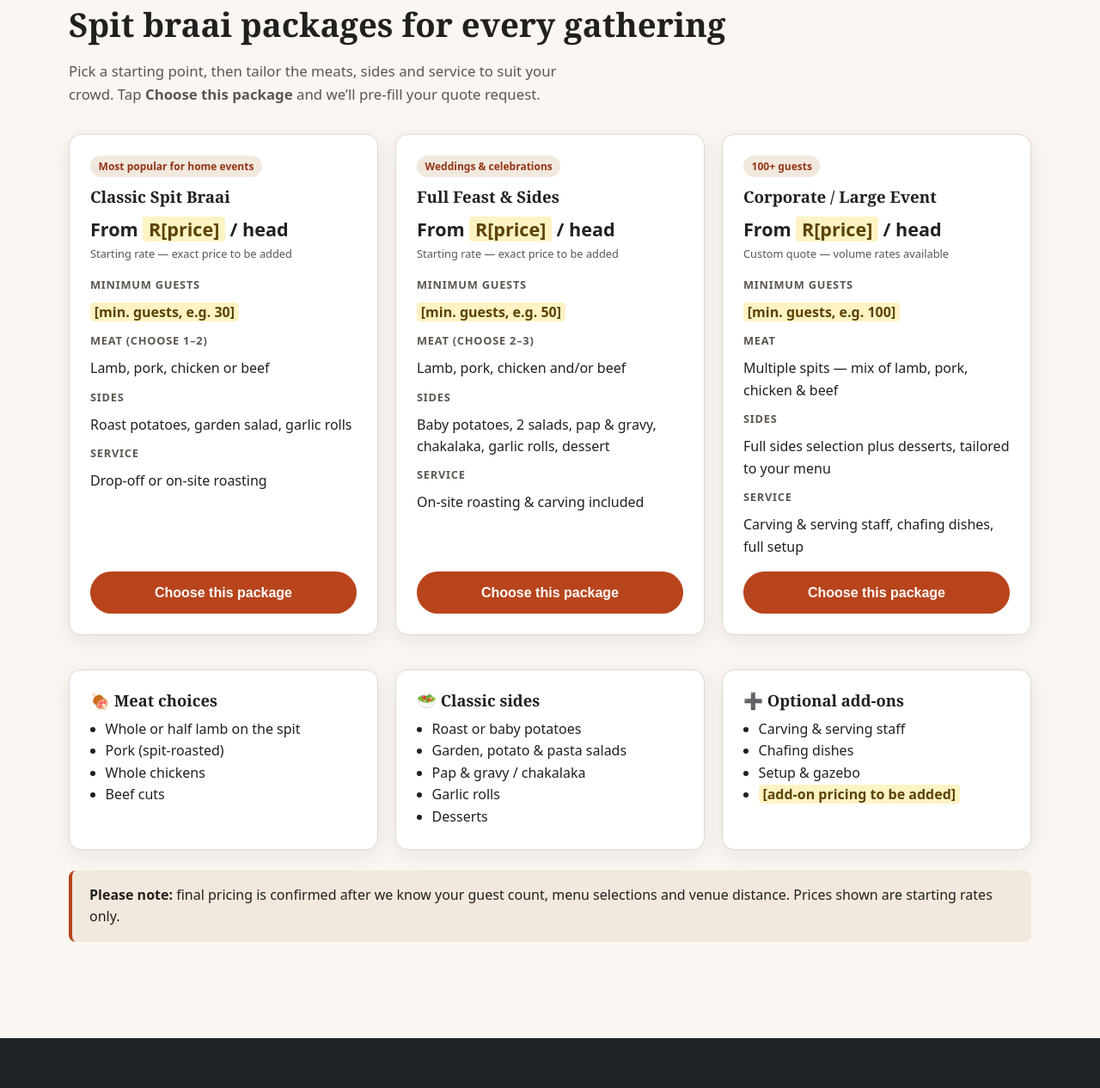
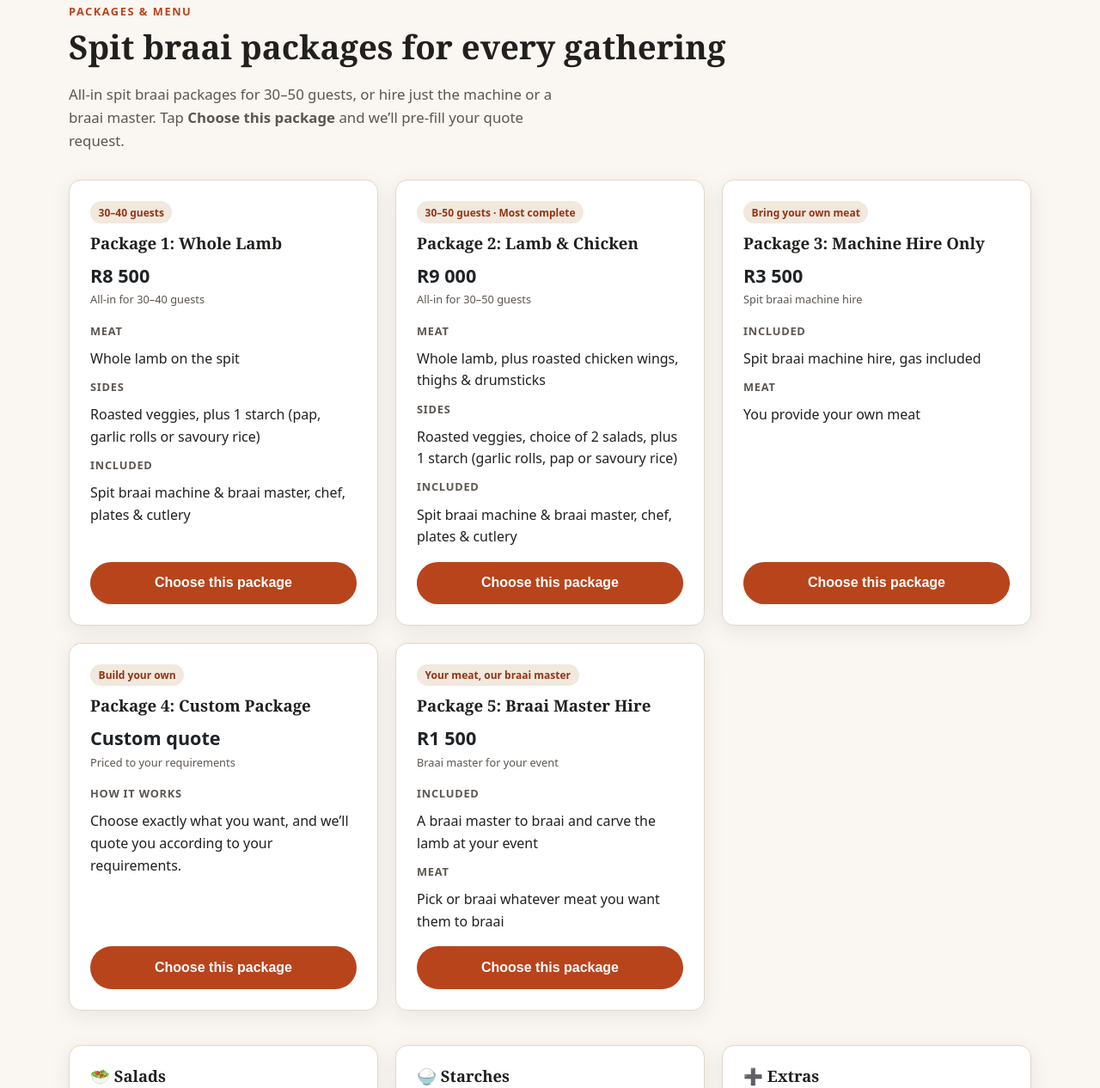
Before and after one commit to lawless-commits/mr-swiss-spit-braai, a plain HTML site: page index.html in a window 1280 px wide. Shown: the part 842-2108 px from the top of the page at 86% size. Drawn offline with Linux system fonts and the light colour scheme.

Commit message:
Add real packages and prices, owner's business description; remove placeholders
Co-Authored-By: Claude Opus 5.5 <noreply@anthropic.com>

```diff
--- a/index.html
+++ b/index.html
@@ -4,7 +4,7 @@
 <meta charset="utf-8">
 <meta name="viewport" content="width=device-width, initial-scale=1">
 <title>Mr Swiss Spit Braai Services | Spit Braai Catering in Midrand &amp; Gauteng</title>
-<meta name="description" content="Slow-roasted spit braais, generous sides and friendly on-site service for birthdays, weddings, memorials and corporate events across Midrand, Johannesburg and Pretoria. 5.0-star Google rating.">
+<meta name="description" content="Midrand-based mobile spit braai and event catering. On-site spit braai masters and serving station setups for parties, weddings, baby showers, kids' parties and corporate events across Midrand, Johannesburg and Pretoria. 5.0-star Google rating.">
 <meta name="theme-color" content="#1f2326">
 <style>
   :root {
@@ -69,7 +69,6 @@
   .trust li { background: rgb(255 255 255 / .08); border: 1px solid rgb(255 255 255 / .15); border-radius: 999px; padding: .4rem .9rem; font-size: .9rem; }
   .stars { color: #ffc94d; letter-spacing: 2px; }
 
-  /* Photos (sample stock from Pexels in images/ — swap for the client's own, same filenames) */
   .ph { width: 100%; height: auto; aspect-ratio: 4 / 3; object-fit: cover; border-radius: var(--radius); background: var(--slate); }
   .hero .ph { aspect-ratio: 1; box-shadow: 0 20px 60px rgb(0 0 0 / .4); }
   @media (max-width: 899px) { .hero .ph { aspect-ratio: 16 / 10; } }
@@ -83,7 +82,6 @@
   .pkg .tag { align-self: flex-start; background: var(--sand); color: var(--ember-dark); font-size: .75rem; font-weight: 700; padding: .2rem .6rem; border-radius: 999px; margin-bottom: .75rem; }
   .price { font-size: 1.35rem; font-weight: 800; color: var(--charcoal); margin: 0; }
   .price small { display: block; font-size: .8rem; font-weight: 500; color: var(--muted); }
-  .placeholder { background: #fff3c4; color: #5a4300; padding: 0 .3em; border-radius: 4px; font-weight: 600; }
   .pkg dl { margin: 1rem 0; display: grid; gap: .6rem; }
   .pkg dt { font-weight: 700; font-size: .8rem; text-transform: uppercase; letter-spacing: .06em; color: var(--muted); }
   .pkg dd { margin: 0; }
@@ -96,7 +94,7 @@
   /* Events & areas */
   .dark { background: var(--charcoal); color: #f2ede7; }
   .dark .lead { color: #cfc7bf; } .dark .eyebrow { color: var(--flame); }
-  .events { list-style: none; padding: 0; margin: 2rem 0 0; display: grid; gap: 1rem; grid-template-columns: repeat(auto-fit, minmax(160px, 1fr)); }
+  .events { list-style: none; padding: 0; margin: 2rem 0 0; display: grid; gap: 1rem; grid-template-columns: repeat(auto-fit, minmax(min(220px, 40%), 1fr)); }
   .events li { background: var(--slate); border-radius: var(--radius); padding: 1.25rem; border: 1px solid rgb(255 255 255 / .08); }
   .events .ico { font-size: 1.6rem; display: block; margin-bottom: .4rem; }
   .areas { margin-top: 3rem; display: grid; gap: 1.5rem; }
@@ -186,9 +184,9 @@
   <section class="hero" id="top">
     <div class="wrap">
       <div>
-        <p class="eyebrow" style="color:var(--flame)">Spit Braai Catering · Midrand &amp; Gauteng</p>
+        <p class="eyebrow" style="color:var(--flame)">Mobile Spit Braai &amp; Event Catering · Midrand &amp; Gauteng</p>
         <h1>Mr Swiss <span>Spit Braai</span> Services</h1>
-        <p class="lead">Slow-roasted spit braais, flavourful sides and warm, attentive hospitality — delivered or set up on-site for your event in Midrand and across Gauteng. You enjoy your guests; we take care of the fire.</p>
+        <p class="lead">A Midrand-based mobile spit braai and event catering company. Our spit braai masters roast on-site, set up your serving stations and look after your guests — in Midrand and across Gauteng. You enjoy your guests; we take care of the fire.</p>
         <div class="hero-ctas">
           <a class="btn btn-primary" href="#quote">Request a Quote</a>
           <a class="btn btn-wa" href="https://wa.me/27839578964" target="_blank" rel="noopener">
@@ -211,44 +209,61 @@
     <div class="wrap">
       <p class="eyebrow">Packages &amp; Menu</p>
       <h2>Spit braai packages for every gathering</h2>
-      <p class="lead">Pick a starting point, then tailor the meats, sides and service to suit your crowd. Tap <strong>Choose this package</strong> and we’ll pre-fill your quote request.</p>
+      <p class="lead">All-in spit braai packages for 30–50 guests, or hire just the machine or a braai master. Tap <strong>Choose this package</strong> and we’ll pre-fill your quote request.</p>
 
       <div class="grid grid-3" style="margin-top:2rem">
-        <article class="card pkg" data-package="Classic Spit Braai">
-          <span class="tag">Most popular for home events</span>
-          <h3>Classic Spit Braai</h3>
-          <p class="price">From <span class="placeholder">R[price]</span> / head<small>Starting rate — exact price to be added</small></p>
+        <article class="card pkg" data-package="Package 1: Whole Lamb">
+          <span class="tag">30–40 guests</span>
+          <h3>Package 1: Whole Lamb</h3>
+          <p class="price">R8&nbsp;500<small>All-in for 30–40 guests</small></p>
           <dl>
-            <dt>Minimum guests</dt><dd><span class="placeholder">[min. guests, e.g. 30]</span></dd>
-            <dt>Meat (choose 1–2)</dt><dd>Lamb, pork, chicken or beef</dd>
-            <dt>Sides</dt><dd>Roast potatoes, garden salad, garlic rolls</dd>
-            <dt>Service</dt><dd>Drop-off or on-site roasting</dd>
+            <dt>Meat</dt><dd>Whole lamb on the spit</dd>
+            <dt>Sides</dt><dd>Roasted veggies, plus 1 starch (pap, garlic rolls or savoury rice)</dd>
+            <dt>Included</dt><dd>Spit braai machine &amp; braai master, chef, plates &amp; cutlery</dd>
           </dl>
           <button class="btn btn-primary" type="button">Choose this package</button>
         </article>
 
-        <article class="card pkg" data-package="Full Feast & Sides">
-          <span class="tag">Weddings &amp; celebrations</span>
-          <h3>Full Feast &amp; Sides</h3>
-          <p class="price">From <span class="placeholder">R[price]</span> / head<small>Starting rate — exact price to be added</small></p>
+        <article class="card pkg" data-package="Package 2: Lamb &amp; Chicken">
+          <span class="tag">30–50 guests · Most complete</span>
+          <h3>Package 2: Lamb &amp; Chicken</h3>
+          <p class="price">R9&nbsp;000<small>All-in for 30–50 guests</small></p>
           <dl>
-            <dt>Minimum guests</dt><dd><span class="placeholder">[min. guests, e.g. 50]</span></dd>
-            <dt>Meat (choose 2–3)</dt><dd>Lamb, pork, chicken and/or beef</dd>
-            <dt>Sides</dt><dd>Baby potatoes, 2 salads, pap &amp; gravy, chakalaka, garlic rolls, dessert</dd>
-            <dt>Service</dt><dd>On-site roasting &amp; carving included</dd>
+            <dt>Meat</dt><dd>Whole lamb, plus roasted chicken wings, thighs &amp; drumsticks</dd>
+            <dt>Sides</dt><dd>Roasted veggies, choice of 2 salads, plus 1 starch (garlic rolls, pap or savoury rice)</dd>
+            <dt>Included</dt><dd>Spit braai machine &amp; braai master, chef, plates &amp; cutlery</dd>
           </dl>
           <button class="btn btn-primary" type="button">Choose this package</button>
         </article>
 
-        <article class="card pkg" data-package="Corporate / Large Event">
-          <span class="tag">100+ guests</span>
-          <h3>Corporate / Large Event</h3>
-          <p class="price">From <span class="placeholder">R[price]</span> / head<small>Custom quote — volume rates available</small></p>
+        <article class="card pkg" data-package="Package 3: Machine Hire Only">
+          <span class="tag">Bring your own meat</span>
+          <h3>Package 3: Machine Hire Only</h3>
+          <p class="price">R3&nbsp;500<small>Spit braai machine hire</small></p>
           <dl>
-            <dt>Minimum guests</dt><dd><span class="placeholder">[min. guests, e.g. 100]</span></dd>
-            <dt>Meat</dt><dd>Multiple spits — mix of lamb, pork, chicken &amp; beef</dd>
-            <dt>Sides</dt><dd>Full sides selection plus desserts, tailored to your menu</dd>
-            <dt>Service</dt><dd>Carving &amp; serving staff, chafing dishes, full setup</dd>
+            <dt>Included</dt><dd>Spit braai machine hire, gas included</dd>
+            <dt>Meat</dt><dd>You provide your own meat</dd>
+          </dl>
+          <button class="btn btn-primary" type="button">Choose this package</button>
+        </article>
+
+        <article class="card pkg" data-package="Package 4: Custom Package">
+          <span class="tag">Build your own</span>
+          <h3>Package 4: Custom Package</h3>
+          <p class="price">Custom quote<small>Priced to your requirements</small></p>
+          <dl>
+            <dt>How it works</dt><dd>Choose exactly what you want, and we’ll quote you according to your requirements.</dd>
+          </dl>
+          <button class="btn btn-primary" type="button">Choose this package</button>
+        </article>
+
+        <article class="card pkg" data-package="Package 5: Braai Master Hire">
+          <span class="tag">Your meat, our braai master</span>
+          <h3>Package 5: Braai Master Hire</h3>
+          <p class="price">R1&nbsp;500<small>Braai master for your event</small></p>
+          <dl>
+            <dt>Included</dt><dd>A braai master to braai and carve the lamb at your event</dd>
+            <dt>Meat</dt><dd>Pick or braai whatever meat you want them to braai</dd>
           </dl>
           <button class="btn btn-primary" type="button">Choose this package</button>
         </article>
@@ -256,20 +271,20 @@
 
       <div class="grid grid-3 menu-lists">
         <div class="card">
-          <h3>🍖 Meat choices</h3>
-          <ul><li>Whole or half lamb on the spit</li><li>Pork (spit-roasted)</li><li>Whole chickens</li><li>Beef cuts</li></ul>
+          <h3>🥗 Salads</h3>
+          <ul><li>Greek salad</li><li>Potato salad</li><li>Chakalaka</li><li>3 bean salad</li><li>Coleslaw</li></ul>
         </div>
         <div class="card">
-          <h3>🥗 Classic sides</h3>
-          <ul><li>Roast or baby potatoes</li><li>Garden, potato &amp; pasta salads</li><li>Pap &amp; gravy / chakalaka</li><li>Garlic rolls</li><li>Desserts</li></ul>
+          <h3>🍚 Starches</h3>
+          <ul><li>Savoury rice</li><li>Pap</li><li>Garlic rolls</li></ul>
         </div>
         <div class="card">
-          <h3>➕ Optional add-ons</h3>
-          <ul><li>Carving &amp; serving staff</li><li>Chafing dishes</li><li>Setup &amp; gazebo</li><li><span class="placeholder">[add-on pricing to be added]</span></li></ul>
+          <h3>➕ Extras</h3>
+          <ul><li>Extra meat such as wors &amp; beef brisket, charged by the kg needed to feed your guests</li><li>Serving station setup</li></ul>
         </div>
       </div>
 
-      <p class="note"><strong>Please note:</strong> final pricing is confirmed after we know your guest count, menu selections and venue distance. Prices shown are starting rates only.</p>
+      <p class="note"><strong>Delivery fee:</strong> calculated by distance from our premises to your venue and back.<br><strong>Deposit:</strong> a 50% deposit secures your date, transport and ingredients. The remaining 50% is due before the day of the function (or two days before).</p>
     </div>
   </section>
 
@@ -280,7 +295,9 @@
       <h2>From family Sundays to company year-ends</h2>
       <p class="lead">Every event gets the same care: meat roasted low and slow, generous portions, and a friendly team that keeps the food coming.</p>
       <ul class="events">
-        <li><span class="ico" aria-hidden="true">🎂</span>Birthdays</li>
+        <li><span class="ico" aria-hidden="true">🎂</span>Birthdays &amp; Parties</li>
+        <li><span class="ico" aria-hidden="true">🎈</span>Kids’ Parties</li>
+        <li><span class="ico" aria-hidden="true">🍼</span>Baby Showers</li>
         <li><span class="ico" aria-hidden="true">💍</span>Weddings &amp; Celebrations</li>
         <li><span class="ico" aria-hidden="true">👨‍👩‍👧‍👦</span>Family Gatherings</li>
         <li><span class="ico" aria-hidden="true">🕊️</span>Memorials &amp; Funerals</li>
@@ -299,7 +316,7 @@
         </div>
         <div class="card">
           <h3>Travel &amp; setup logistics</h3>
-          <p>Venues further from Midrand may carry a travel fee, included upfront in your quote. For on-site service we need a safe, level outdoor area for the spit and fire, and access to the venue before guests arrive.</p>
+          <p>A delivery fee is calculated by distance from our premises to your venue and back, and included upfront in your quote. For on-site service we need a safe, level outdoor area for the spit and fire, and access to the venue before guests arrive.</p>
           <p style="margin:0">Not sure if we reach you? <a href="https://wa.me/27839578964" target="_blank" rel="noopener" style="color:var(--flame)">WhatsApp your suburb</a> and we’ll confirm.</p>
         </div>
       </div>
@@ -323,7 +340,7 @@
       <div class="reviews">
         <p class="eyebrow">Customer Reviews</p>
         <h2><span class="stars" aria-hidden="true">★★★★★</span> Rated 5.0 on Google</h2>
-        <p class="lead">What our customers mention most. <a href="https://www.google.com/search?q=mr+swiss+spit+braai#lrd=0x4a66341abaffb98d:0x45c9429a9d9dee7b,1,,,," target="_blank" rel="noopener">Read our reviews on Google</a>. <span class="placeholder">[Optional: add verbatim Google reviews with reviewer names here]</span></p>
+        <p class="lead">What our customers mention most. <a href="https://www.google.com/search?q=mr+swiss+spit+braai#lrd=0x4a66341abaffb98d:0x45c9429a9d9dee7b,1,,,," target="_blank" rel="noopener">Read our reviews on Google</a>.</p>
         <div class="grid grid-3">
           <div class="card review"><h3>🍖 Great food</h3><p>Tender, full-flavoured spit-roasted meat and sides that hold their own.</p></div>
           <div class="card review"><h3>🍽️ Generous portions</h3><p>Guests leave full, with plenty to go around.</p></div>
@@ -340,7 +357,7 @@
       <h2>Questions hosts ask us</h2>
       <details name="faq">
         <summary>How early does the team arrive to start the coals and roast?</summary>
-        <div><p>A spit braai is cooked slowly, so we usually arrive several hours before serving time — typically <span class="placeholder">[e.g. 4–5 hours]</span> depending on the meat and guest count. We’ll confirm the exact arrival time with you when we finalise your booking.</p></div>
+        <div><p>A spit braai is cooked slowly, so we usually arrive several hours before serving time, depending on the meat and guest count. We’ll confirm the exact arrival time with you when we finalise your booking.</p></div>
       </details>
       <details name="faq">
         <summary>Do you offer delivery/drop-off as well as full on-site spit and carving service?</summary>
@@ -348,7 +365,7 @@
       </details>
       <details name="faq">
         <summary>How far in advance should we book for weekends or peak seasons?</summary>
-        <div><p>Weekends, December and public holidays fill up fast — we recommend booking <span class="placeholder">[e.g. 3–4 weeks]</span> ahead. For other dates, send us a message anyway; we’re flexible and will always try to help at shorter notice.</p></div>
+        <div><p>Weekends, December and public holidays fill up fast — we recommend booking as early as possible. For other dates, send us a message anyway; we’re flexible and will always try to help at shorter notice.</p></div>
       </details>
       <details name="faq">
         <summary>Can you accommodate dietary preferences such as halaal-friendly sourcing or vegetarian sides?</summary>
@@ -383,12 +400,14 @@
             <label for="package">Preferred Package</label>
             <select id="package" name="package">
               <option value="">Not sure yet — please advise</option>
-              <option>Classic Spit Braai</option>
-              <option>Full Feast &amp; Sides</option>
-              <option>Corporate / Large Event</option>
+              <option>Package 1: Whole Lamb</option>
+              <option>Package 2: Lamb &amp; Chicken</option>
+              <option>Package 3: Machine Hire Only</option>
+              <option>Package 4: Custom Package</option>
+              <option>Package 5: Braai Master Hire</option>
             </select>
           </div>
-          <div class="field"><label for="menu">Menu Notes <span class="opt">(meats, sides, add-ons, dietary needs)</span></label><textarea id="menu" name="menu" maxlength="1000"></textarea></div>
+          <div class="field"><label for="menu">Menu Notes <span class="opt">(salads, starches, extra meat, dietary needs)</span></label><textarea id="menu" name="menu" maxlength="1000"></textarea></div>
           <div class="field"><label for="details">Additional Details <span class="opt">(optional)</span></label><textarea id="details" name="details" maxlength="1000"></textarea></div>
           <button class="btn btn-primary" type="submit" style="width:100%">Request My Quote</button>
         </form>
@@ -420,7 +439,7 @@
   <div class="wrap">
     <div>
       <h2>Mr Swiss Spit Braai Services</h2>
-      <p>Slow-roasted spit braai catering for Midrand, Johannesburg, Pretoria and surrounding Gauteng.</p>
+      <p>Midrand-based mobile spit braai and event catering, serving Johannesburg, Pretoria and surrounding Gauteng.</p>
     </div>
     <div>
       <h2>Contact</h2>
```
